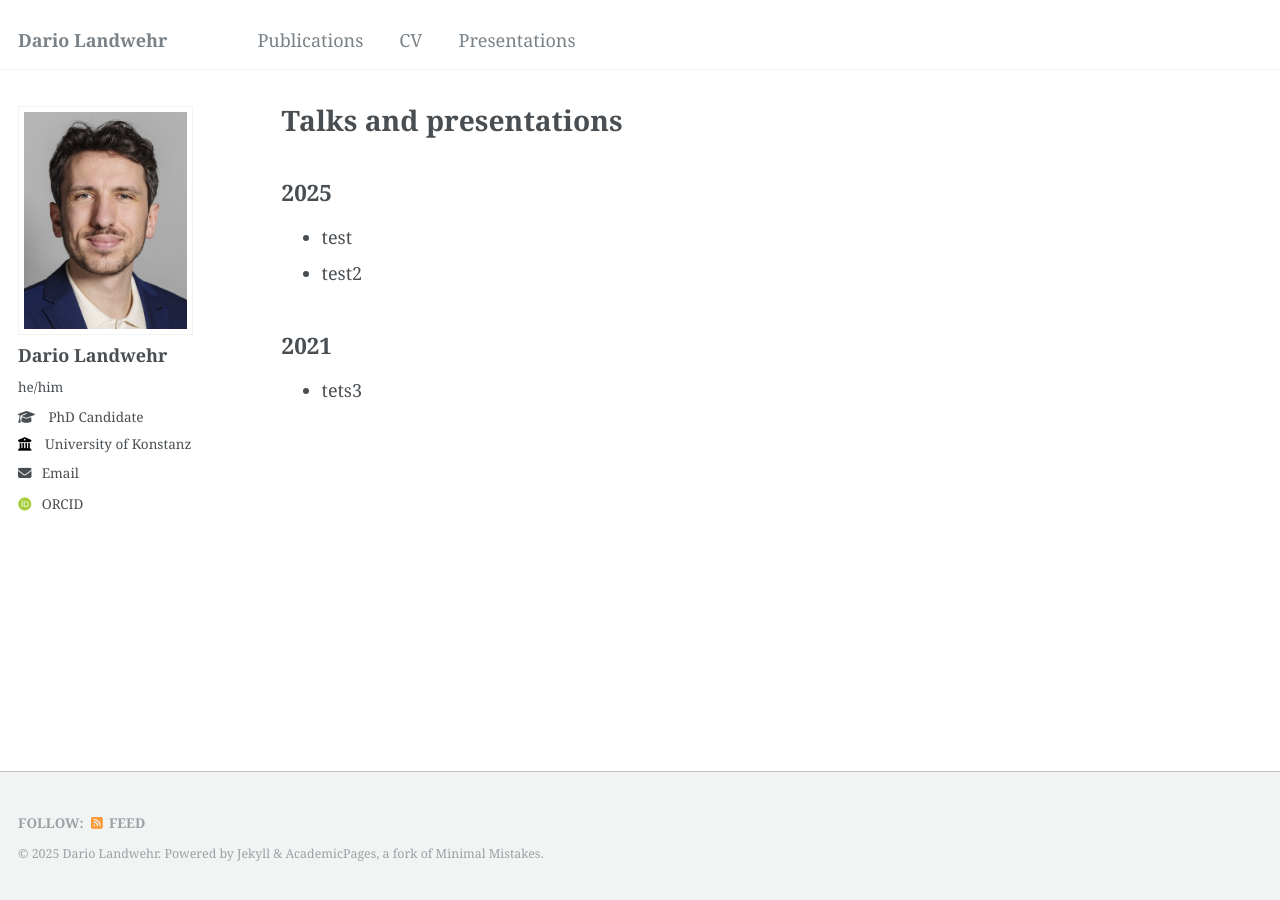
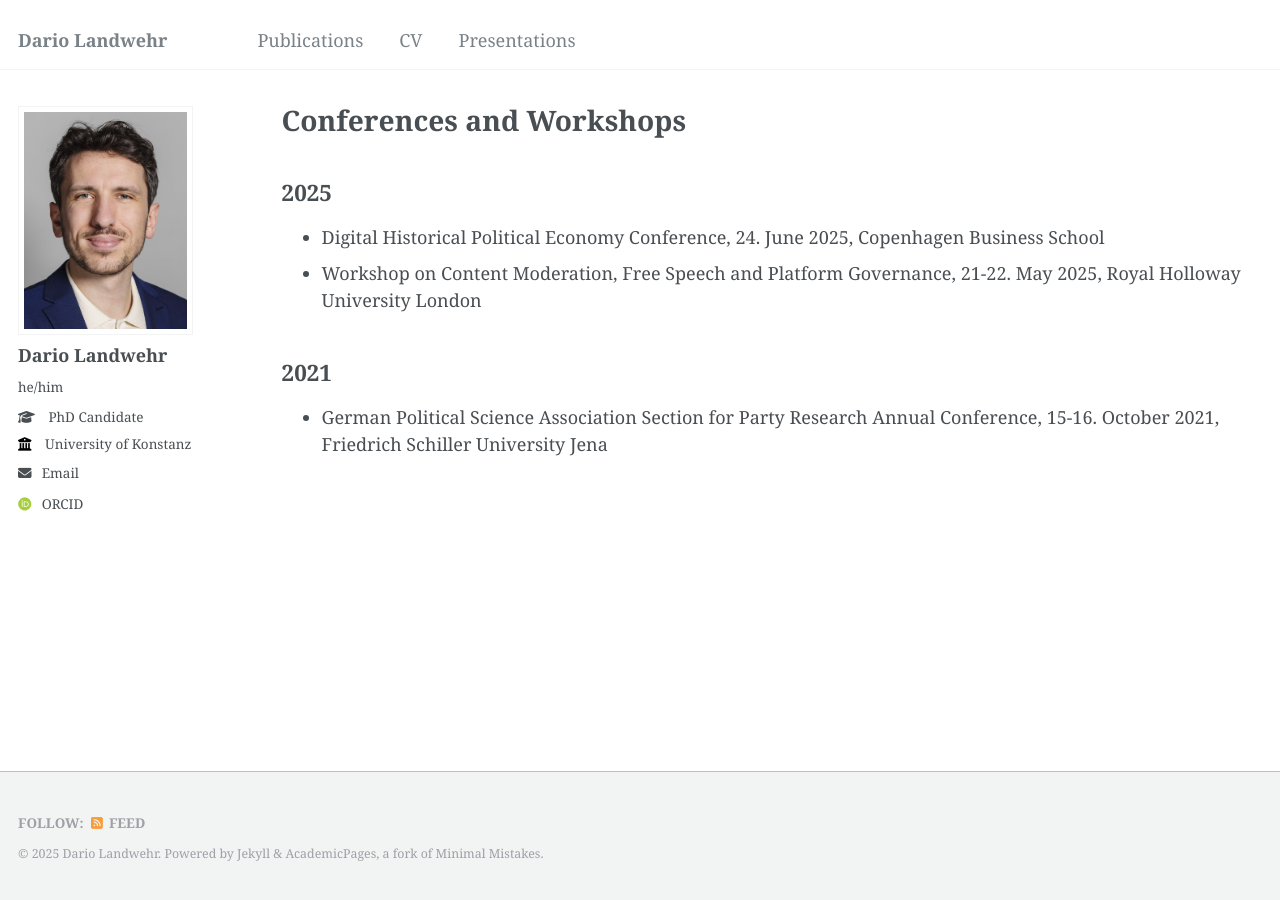
Before and after one commit to DarioLandwehr/DarioLandwehr.github.io, a Jekyll site: the page built from _pages/talks.html, in a window 1280 px wide. Built offline with Jekyll 4.4.1, drawn with Linux system fonts in a browser that asks for light colours; some web fonts are replaced.

Commit message:
Updated Talk List

```diff
--- a/_pages/talks.html
+++ b/_pages/talks.html
@@ -1,6 +1,6 @@
 ---
 layout: archive
-title: "Talks and presentations"
+title: "Conferences and Workshops"
 permalink: /talks/
 author_profile: true
 ---
@@ -15,13 +15,13 @@ author_profile: true
 
   <h2>2025</h2>
   <ul>
-    <li>test</li>
-    <li>test2</li>
+    <li>Digital Historical Political Economy Conference, 24. June 2025, Copenhagen Business School</li>
+    <li>Workshop on Content Moderation, Free Speech and Platform Governance, 21-22. May 2025, Royal Holloway University London</li>
   </ul>
 
   <h2>2021</h2>
   <ul>
-    <li>tets3</li>
+    <li>German Political Science Association Section for Party Research Annual Conference, 15-16. October 2021, Friedrich Schiller University Jena</li>
   </ul>
 
 </body>
```
